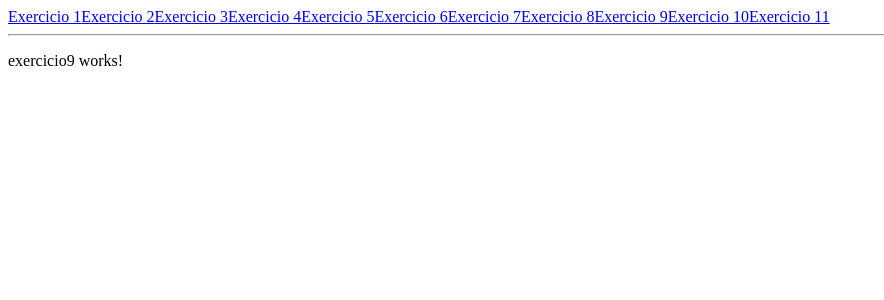
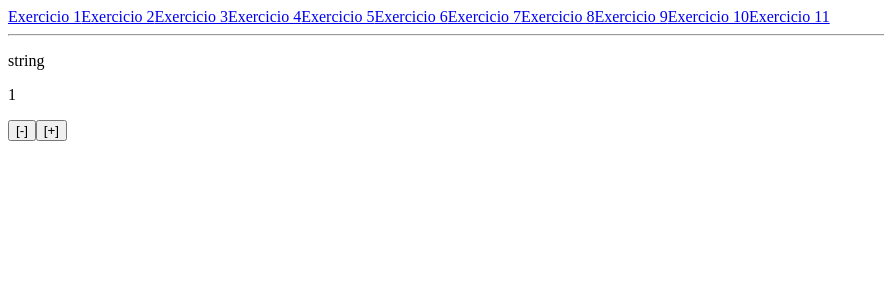
Before and after one commit to 273305-arch/projeto_integrador-Vetsoftware, an Angular app in the folder pi/: page /exercicio9 in a window 1280 px wide. Shown: the top 300 px of the page, without its empty margins (0-884 px from the left). Built offline with nearby package versions, Linux system fonts and the light colour scheme.

Commit message:
17/09/2026

```diff
--- a/pi/src/app/app-routing-module.ts
+++ b/pi/src/app/app-routing-module.ts
@@ -13,6 +13,10 @@ const routes: Routes = [
   {
     path: 'lista de exercicios',
     loadChildren: () => import('./listadeexercicio/listadeexercicio-module').then(p => p.ListadeexercicioModule)
+  },
+  {
+    path: 'lista de exercicios 2',
+    loadChildren: () => import('./listadeexercicio2/listadeexercicio2-module').then(p => p.Listadeexercicio2Module)
   }
 ];
 
--- a/pi/src/app/listadeexercicio/exercicio11/exercicio11.html
+++ b/pi/src/app/listadeexercicio/exercicio11/exercicio11.html
@@ -6,8 +6,8 @@
   <button (click)="diminuirQuantidade()" [disabled]="quantidade <= 1">[-]</button>
   <button (click)="aumentarQuantidade()">[+]</button>
 </p>
-<button (click)="adicionarAoCarrinho()">Adicionar ao carrinho</button>
-<p *ngIf="mensagemCarrinho">{{ mensagemCarrinho }}</p>
+<button (click)="adicionarSacola()">Adicionar ao carrinho</button>
+<p *ngIf="adicionarSacola">{{ sacola }}</p>
 
 <p>Produto: {{ nome }}</p>
 <p>Preço: {{ preco | currency:'BRL': 'symbol':'1.2-2'}}</p>
--- a/pi/src/app/listadeexercicio/exercicio6/exercicio6.ts
+++ b/pi/src/app/listadeexercicio/exercicio6/exercicio6.ts
@@ -8,6 +8,7 @@ import { Component } from '@angular/core';
 })
 export class Exercicio6 {
   quantidade = 0;
+  nome: string = 'fone';
 
   diminuir(){
     if (this.quantidade > 0){
--- a/pi/src/app/listadeexercicio/exercicio9/exercicio9.html
+++ b/pi/src/app/listadeexercicio/exercicio9/exercicio9.html
@@ -1 +1,4 @@
-<p>exercicio9 works!</p>
+<p>{{ nome }}</p>
+<p>{{ estoque }}</p>
+<button (click)="diminuir()" [disabled]="estoque === 0">[-]</button>
+<button (click)="aumentar()">[+]</button>
--- a/pi/src/app/listadeexercicio/exercicio9/exercicio9.ts
+++ b/pi/src/app/listadeexercicio/exercicio9/exercicio9.ts
@@ -6,4 +6,16 @@ import { Component } from '@angular/core';
   templateUrl: './exercicio9.html',
   styleUrl: './exercicio9.scss',
 })
-export class Exercicio9 {}
+export class Exercicio9 {
+  estoque: number = 1;
+  nome: string = 'string';
+
+  diminuir(){
+    if (this.estoque > 0){
+    this.estoque--;
+  }
+}
+  aumentar(){
+    this.estoque++;
+  }
+}
--- /dev/null
+++ b/pi/src/app/listadeexercicio2/listadeexercicio2-module.ts
@@ -0,0 +1,10 @@
+import { NgModule } from '@angular/core';
+import { CommonModule } from '@angular/common';
+
+import { Listadeexercicio2RoutingModule } from './listadeexercicio2-routing-module';
+
+@NgModule({
+  declarations: [],
+  imports: [CommonModule, Listadeexercicio2RoutingModule],
+})
+export class Listadeexercicio2Module {}
--- /dev/null
+++ b/pi/src/app/listadeexercicio2/listadeexercicio2-routing-module.ts
@@ -0,0 +1,10 @@
+import { NgModule } from '@angular/core';
+import { RouterModule, Routes } from '@angular/router';
+
+const routes: Routes = [];
+
+@NgModule({
+  imports: [RouterModule.forChild(routes)],
+  exports: [RouterModule],
+})
+export class Listadeexercicio2RoutingModule {}
```
